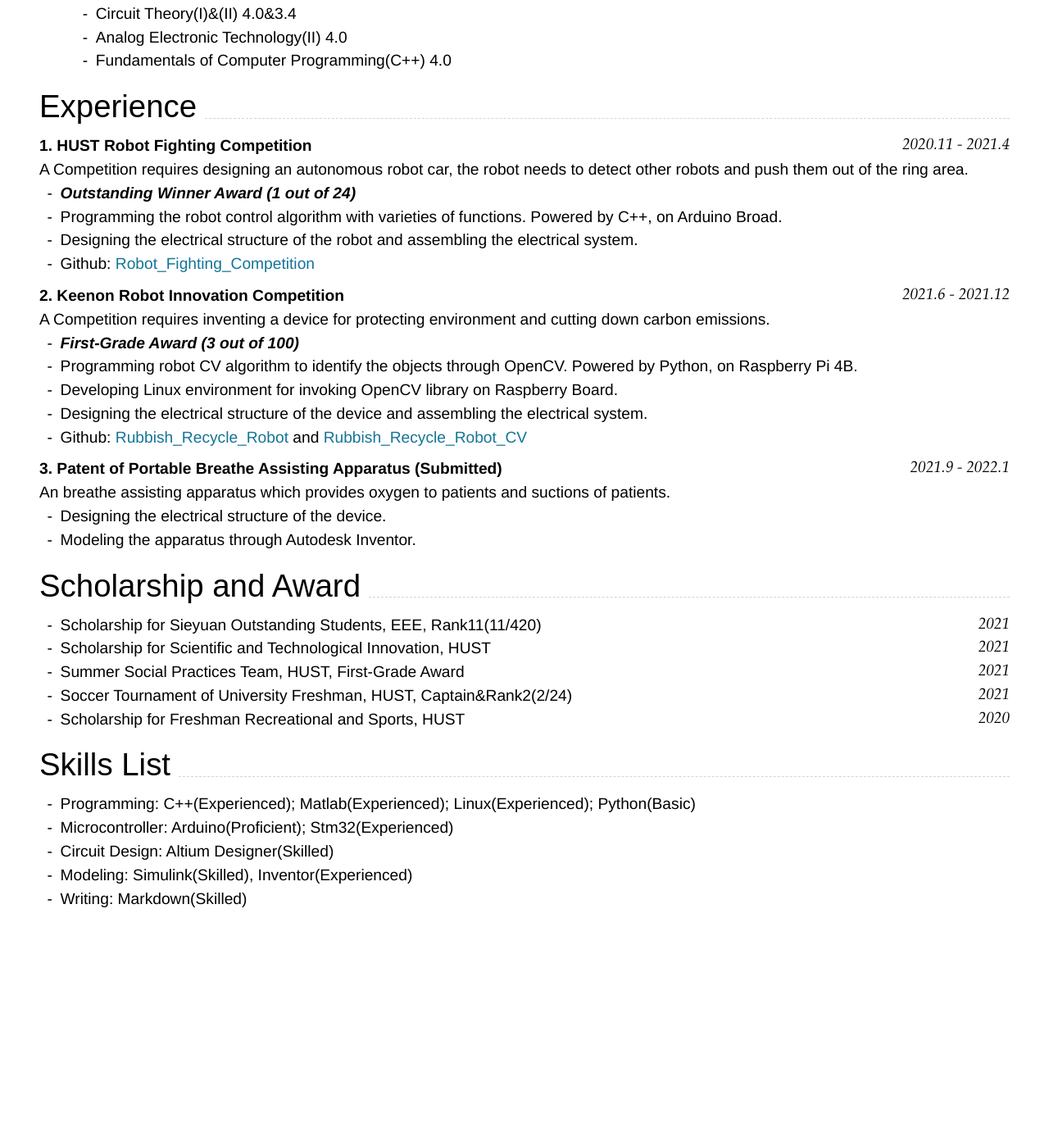
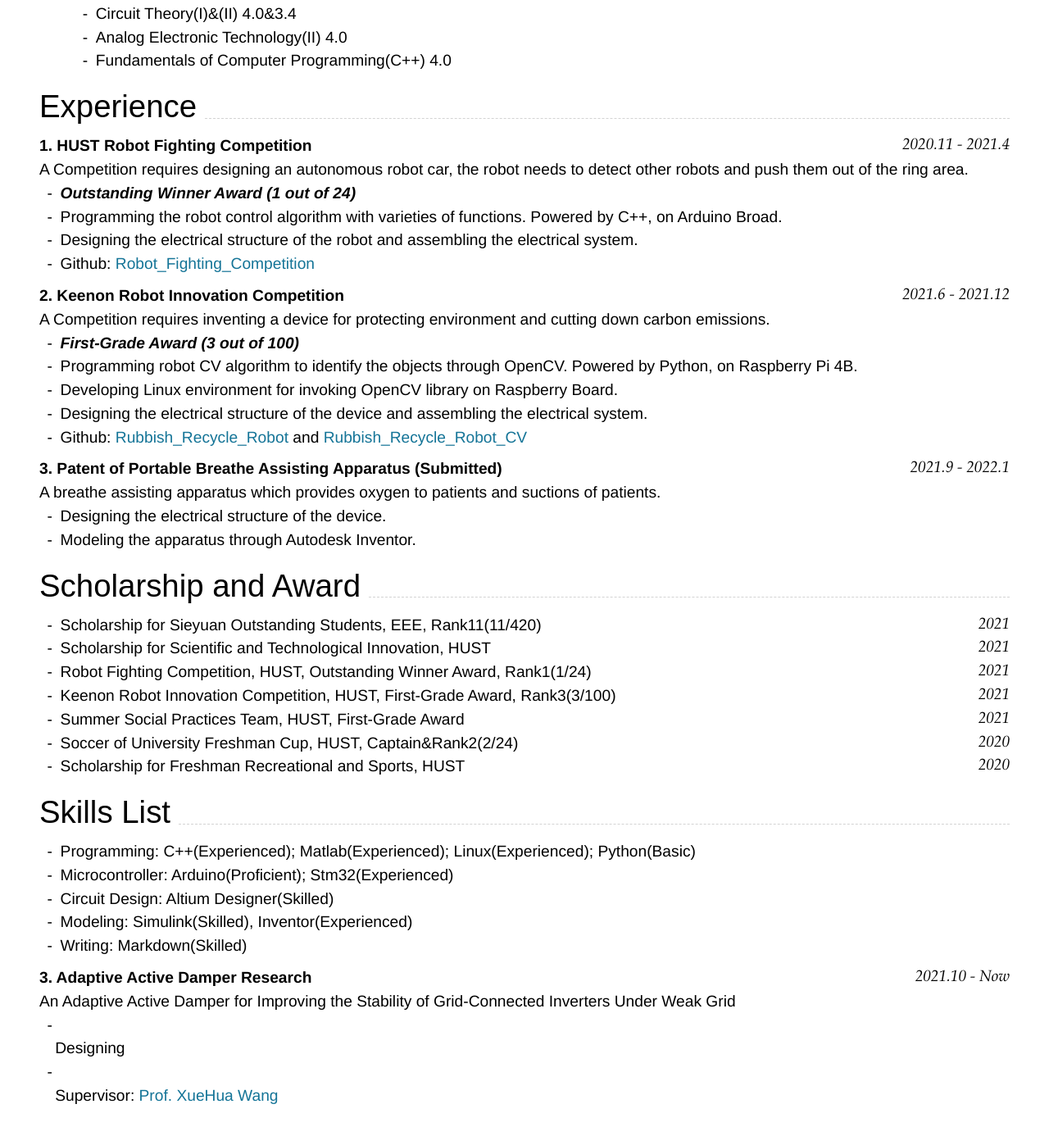
Before and after one commit to NicholasYe/NicholasYe_CV, a Jekyll site: the page built from index.md, in a window 1280 px wide and 1400 px high, scrolled down 431 px. Shown: the top 1386 px of the window at 82% size. Built offline with Jekyll 4.4.1, drawn with Linux system fonts in a browser that asks for light colours; nearby versions of some CDN libraries; before the commit the page ends 1590 px from its top, so only the background shows below that.

Commit message:
Update index.md

````diff
--- a/index.md
+++ b/index.md
@@ -69,13 +69,17 @@ An breathe assisting apparatus which provides oxygen to patients and suctions of
 2021
 2021
 2021
+2021
+2020
 2020
 ```
 
 - Scholarship for Sieyuan Outstanding Students, EEE, Rank11(11/420)
 - Scholarship for Scientific and Technological Innovation, HUST
+- Robot Fighting Competition, HUST, Outstanding Winner Award, Rank1(1/24)
+- Keenon Robot Innovation Competition, HUST, First-Grade Award, Rank3(3/100)
 - Summer Social Practices Team, HUST, First-Grade Award
-- Soccer Tournament of University Freshman, HUST, Captain&Rank2(2/24)
+- Soccer of University Freshman Cup, HUST, Captain&Rank2(2/24)
 - Scholarship for Freshman Recreational and Sports, HUST
 
 ## Skills List
@@ -89,3 +93,10 @@ An breathe assisting apparatus which provides oxygen to patients and suctions of
 <!-- ### Footer
 
 Last updated: 2022.2.3 -->
+
+
+### **3. Adaptive Active Damper Research** `2021.10 - Now`
+An Adaptive Active Damper for Improving the Stability of Grid-Connected Inverters Under Weak Grid
+- Designing
+
+- Supervisor: [Prof. XueHua Wang](http://faculty.hust.edu.cn/wangxuehua/zh_CN/index.htm)
````
Also changed, not shown: other parts of index.md (+1 -1 lines).
